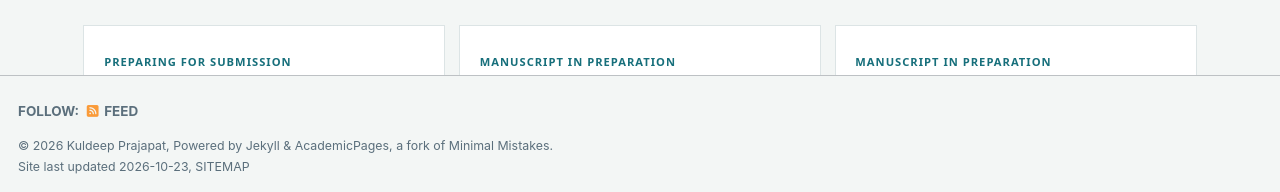
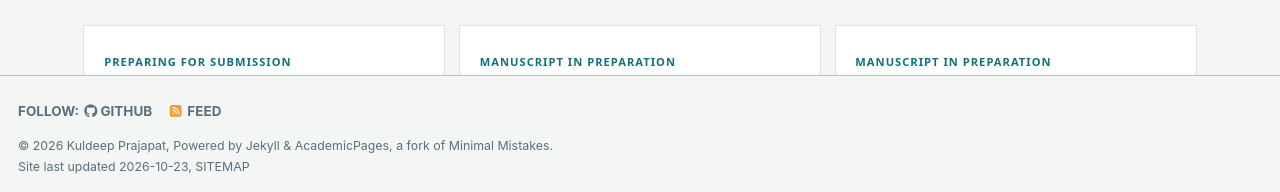
Before and after one commit to PRAJAPAT-KULDEEP/kuldeep-prajapat, a Jekyll site: the page built from _pages/about.md, in a window 1280 px wide and 900 px high, scrolled down 1819 px. Shown: the part 705-897 px from the top of the window. Built offline with Jekyll 4.4.1, drawn with Linux system fonts in a browser that asks for light colours; a style sheet for code colours, icons or effects is not loaded; some of the changed text lies outside the part shown.

Commit message:
Add verified GitHub profile link

```diff
--- a/_config.yml
+++ b/_config.yml
@@ -56,7 +56,7 @@ author:
   bitbucket        : # Username - Update with your username on the site
   codepen          : # Username
   dribbble         : # Username
-  github           : #"academicpages"
+  github           : "PRAJAPAT-KULDEEP"
   kaggle           : # Username
   stackoverflow    : # User number or user number and name (i.e., use "1" or "1/jeff-atwood")
 
--- a/_pages/about.md
+++ b/_pages/about.md
@@ -90,7 +90,7 @@ redirect_from:
 <a href="{{ '/research/#fullerene-photoelectron-distributions' | relative_url }}">Project details <span aria-hidden="true">↗</span></a>
 </article>
 <article class="dossier-card">
-<div class="dossier-top"><span class="dossier-no">03</span><span class="meta">ENDOhedral SYSTEMS</span></div>
+<div class="dossier-top"><span class="dossier-no">03</span><span class="meta">ENDOHEDRAL SYSTEMS</span></div>
 <h3>Plasmon-assisted ICD</h3>
 <p>Resonant interatomic Coulombic decay and photoelectron angular distributions in confined systems.</p>
 <a href="{{ '/research/#plasmon-assisted-icd' | relative_url }}">Project details <span aria-hidden="true">↗</span></a>
```
